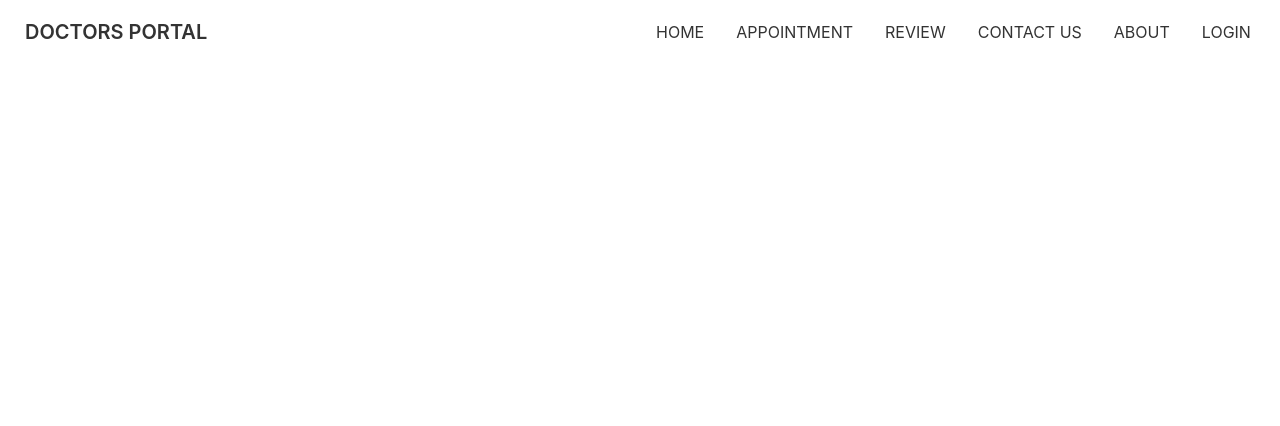
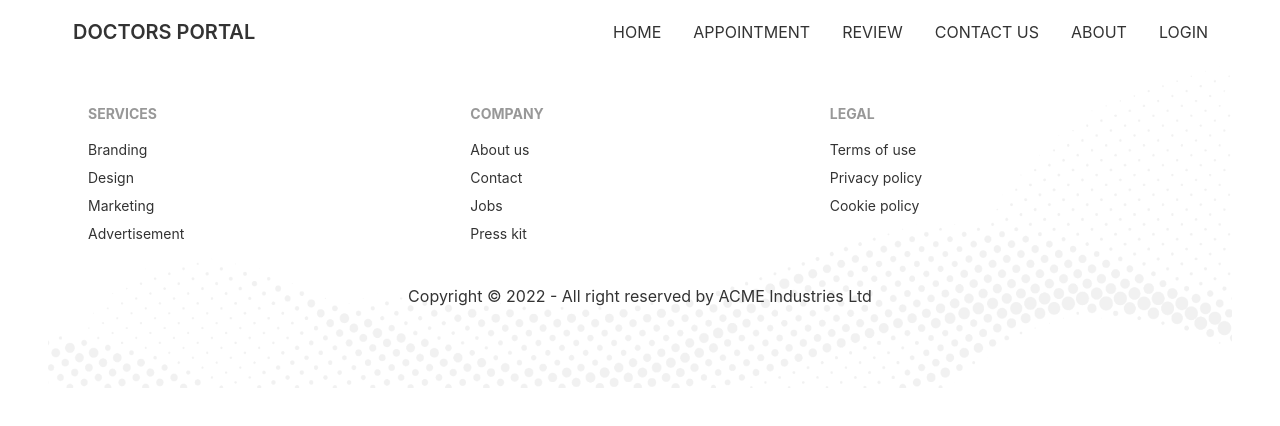
Before and after one commit to ahammedmd852/Doctors-Portal-Client-Site, a React (Create React App) app: page /appointment in a window 1280 px wide. Shown: the top 426 px of the page. Built offline with nearby package versions, Linux system fonts and the light colour scheme.

Commit message:
appointment page added

```diff
--- a/src/App.js
+++ b/src/App.js
@@ -1,17 +1,19 @@
 import { Route, Routes } from 'react-router-dom';
 import './App.css';
 import About from './Pages/About/About';
+import Appointment from './Pages/Appointment/Appointment';
 import Home from './Pages/Home/Home';
 import Login from './Pages/Login/Login';
 import Navbar from './Pages/Shared/Navbar';
 
 function App() {
   return (
-    <div>
+    <div className='max-w-7xl mx-auto px-12'>
       <Navbar />
       <Routes>
         <Route path='/' element={<Home />}></Route>
         <Route path='/about' element={<About />}></Route>
+        <Route path='/appointment' element={<Appointment />}></Route>
         <Route path='/login' element={<Login />}></Route>
       </Routes>
     </div>
--- /dev/null
+++ b/src/Pages/Appointment/Appointment.js
@@ -0,0 +1,12 @@
+import React from 'react';
+import Footer from '../Shared/Footer';
+
+const Appointment = () => {
+    return (
+        <div>
+            <Footer></Footer>
+        </div>
+    );
+};
+
+export default Appointment;
--- a/src/Pages/Home/Home.js
+++ b/src/Pages/Home/Home.js
@@ -2,7 +2,7 @@
 import Banner from './Banner';
 import ContactForm from './ContactForm';
 import ExceptionalCare from './ExceptionalCare';
-import Footer from './Footer';
+import Footer from '../Shared/Footer';
 import Info from './info';
 import MakeAppointment from './MakeAppointment';
 import Services from './Services';
@@ -10,7 +10,7 @@
 
 const Home = () => {
     return (
-        <div className='px-12'>
+        <div>
             <Banner />
             <Info />
             <Services />
```
Also changed, not shown: src/Pages/Shared/Footer.js (renamed from src/Pages/Home/Footer.js).
